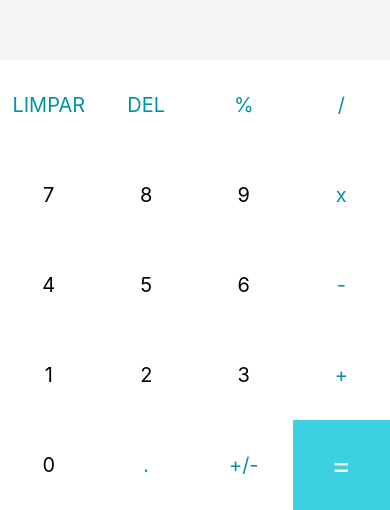
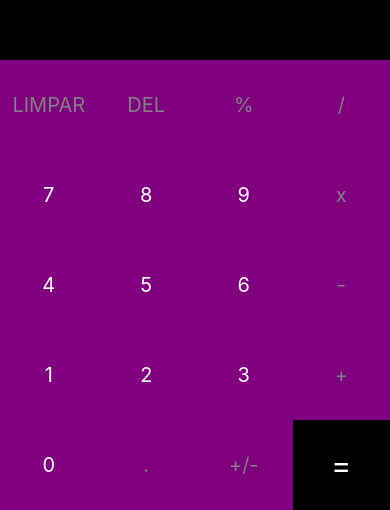
Before and after one commit to rafaolivato/Projeto-Calculadora, a React Native app: screen / in a window 390 px wide. Shown: the part 334-844 px from the top of the page. Built offline with nearby package versions, Linux system fonts and the light colour scheme.

Commit message:
Alteração do esquema de Cores

```diff
--- a/App.js
+++ b/App.js
@@ -1,5 +1,5 @@
 import React from 'react';
-import {useState} from 'react'
+import { useState } from 'react'
 import { StyleSheet, Text, View, TouchableOpacity, Button } from 'react-native';
 
 export default function App() {
@@ -10,14 +10,14 @@
   const [lastNumber, setLastNumber] = useState("")
 
 
-  function calculator(){
+  function calculator() {
     const splitNumbers = currentNumber.split(' ')
     const fistNumber = parseFloat(splitNumbers[0])
     const lastNumber = parseFloat(splitNumbers[2])
     const operator = splitNumbers[1]
 
     // Faz ação referente tecla pressionada
-    switch(operator){
+    switch (operator) {
       case '+':
         setCurrentNumber((fistNumber + lastNumber).toString())
         return
@@ -33,13 +33,13 @@
     }
   }
 
-  function handleInput(buttonPressed){
+  function handleInput(buttonPressed) {
     console.log(buttonPressed) // Mostra no Console a tecla pressionada
-    if(buttonPressed === '+' | buttonPressed === "-" | buttonPressed === "x" | buttonPressed === "/" ){
+    if (buttonPressed === '+' | buttonPressed === "-" | buttonPressed === "x" | buttonPressed === "/") {
       setCurrentNumber(currentNumber + " " + buttonPressed + " ")
       return
     }
-    switch(buttonPressed){
+    switch (buttonPressed) {
       case 'DEL':
         setCurrentNumber(currentNumber.substring(0, (currentNumber.length - 1)))
         return
@@ -52,6 +52,10 @@
         calculator()
         return
       case '+/-':
+        setCurrentNumber(currentNumber * -1)
+        calculator()
+        return
+      case '%':
 
         return
     }
@@ -74,13 +78,13 @@
 
         {buttons.map((button) =>
           button === '=' ? // Mapeamento do botão =
-        <TouchableOpacity onPress={() => handleInput(button)} key={button} style={[styles.button, {backgroundColor: '#3dd0e3'}]}>
-          <Text style={[styles.textButton, {color: "white", fontSize: 30}]}>{button}</Text>
-        </TouchableOpacity>
-          : // Mapeamento dos outros botões
-          <TouchableOpacity onPress={() => handleInput(button)} key={button} style={styles.button}>
-            <Text style={[styles.textButton, {color: typeof(button) === 'number' ? 'black': '#0093a6'}]}>{button}</Text>
-          </TouchableOpacity>
+            <TouchableOpacity onPress={() => handleInput(button)} key={button} style={[styles.button, { backgroundColor: 'black' }]}>
+              <Text style={[styles.textButton, { color: "white", fontSize: 30 }]}>{button}</Text>
+            </TouchableOpacity>
+            : // Mapeamento dos outros botões
+            <TouchableOpacity onPress={() => handleInput(button)} key={button} style={styles.button}>
+              <Text style={[styles.textButton, { color: typeof (button) === 'number' ? 'white' : 'gray' }]}>{button}</Text>
+            </TouchableOpacity>
         )}
       </View>
     </View>
@@ -95,17 +99,19 @@
   results: {
     flex: 2,
     justifyContent: "center",
-    backgroundColor: "#f5f5f5"
+    backgroundColor: "black",
+    fontWeight: "bold",
+    color: 'white',
   },
   resultText: {
-    color: "#282F38",
+    color: "white",
     fontSize: 32,
     fontWeight: "bold",
     padding: 12,
     textAlign: "right"
   },
-  historyText:{
-    color: "#7c7c7c",
+  historyText: {
+    color: "gray",
     fontSize: 20,
     marginRight: 10,
     alignSelf: 'flex-end',
@@ -115,7 +121,7 @@
     flexWrap: 'wrap',
   },
   button: {
-    backgroundColor: 'white',
+    backgroundColor: 'purple',
     alignItems: 'center',
     justifyContent: 'center',
     minWidth: 90,
@@ -123,7 +129,7 @@
     flex: 2,
   },
   textButton: {
-    color: "#7c7c7c",
+    color: 'white',
     fontSize: 20,
   }
 });
```
